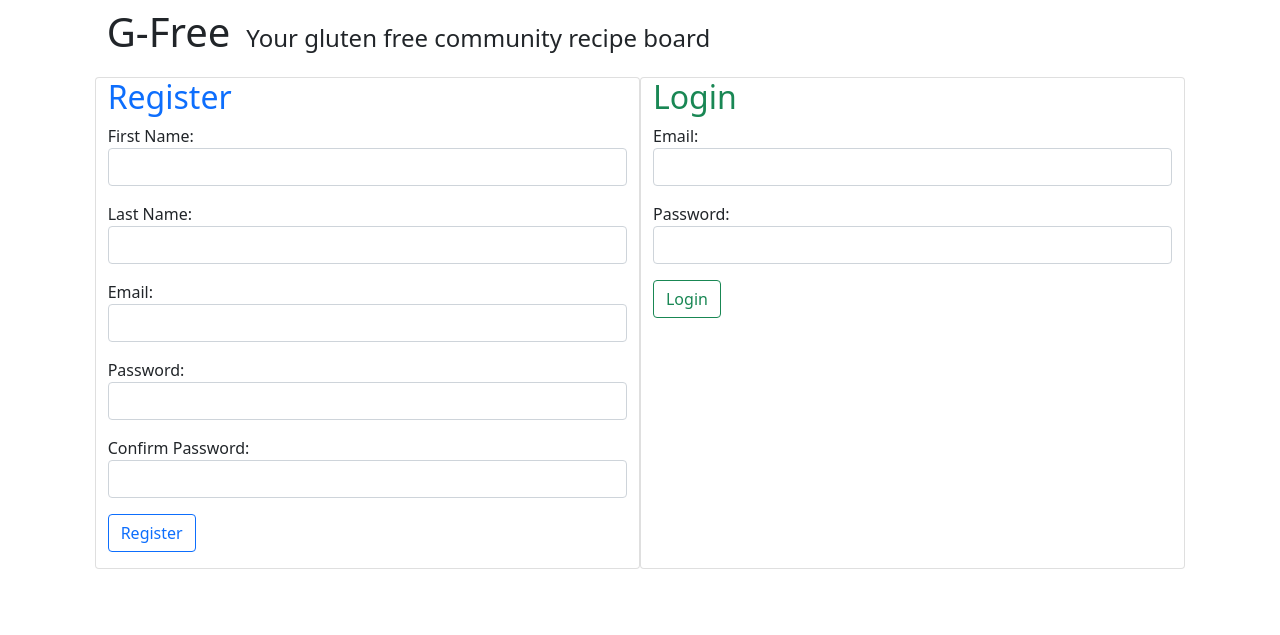
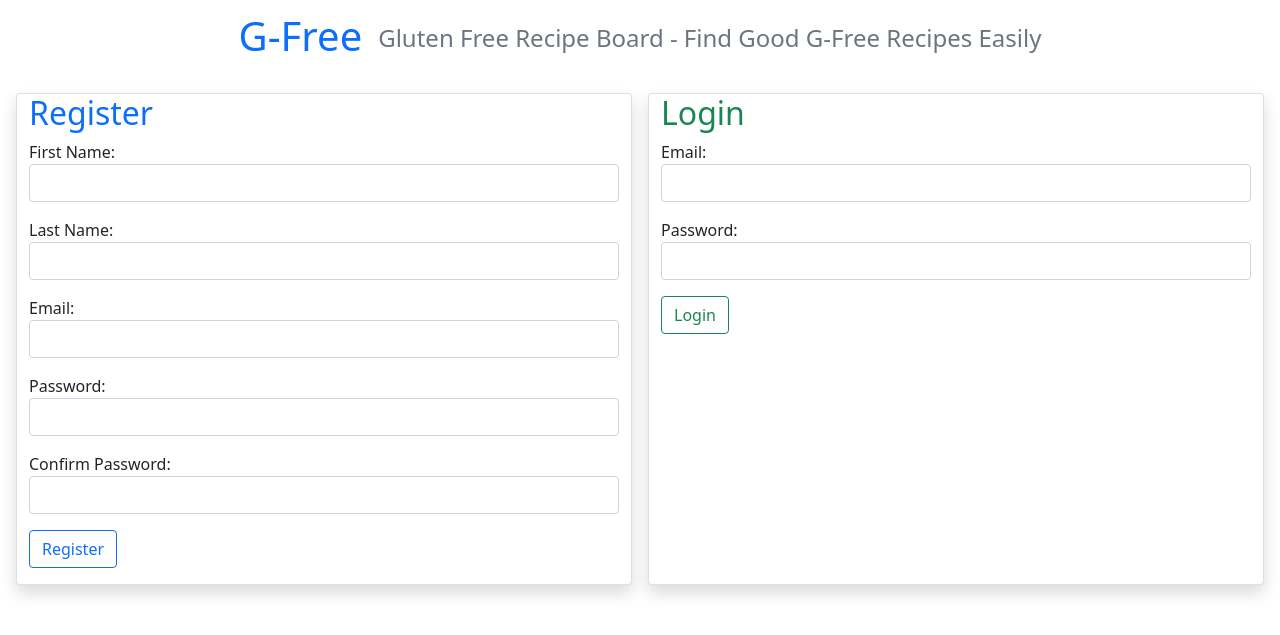
Before and after one commit to KainH13/g_free_recipe_board, a Flask app: page / in a window 1280 px wide. Shown: the top 635 px of the page. Run offline with Flask 2, Linux system fonts and the light colour scheme.

Commit message:
changes to login page styling

```diff
--- a/flask_app/templates/login_registration.html
+++ b/flask_app/templates/login_registration.html
@@ -13,13 +13,13 @@
     <title>G-Free</title>
 </head>
 
-<body class="col-10 offset-1">
-    <div class="navbar d-flex justify-content-start align-items-start">
-        <h1>G-Free</h1>
-        <h4 class="m-3">Your gluten free community recipe board</h4>
+<body>
+    <div class="navbar d-flex justify-content-center align-items-start">
+        <h1 class="ms-3 my-1 text-primary">G-Free</h1>
+        <h4 class="m-3 text-secondary">Gluten Free Recipe Board - Find Good G-Free Recipes Easily</h4>
     </div>
-    <div class="row">
-        <div class="col card col-6">
+    <div class="row m-2">
+        <div class="col card m-2 shadow">
             <h2 class="text-primary">Register</h2>
             {% with messages = get_flashed_messages(with_categories=true) %}
                 {% if messages %}
@@ -54,7 +54,7 @@
                 <input class="btn btn-outline-primary mb-3" type="submit" value="Register">
             </form>
         </div>
-        <div class="col card col-6">
+        <div class="col card m-2 shadow">
             <h2 class="text-success">Login</h2>
             {% with messages = get_flashed_messages(with_categories=true) %}
                 {% if messages %}
```
